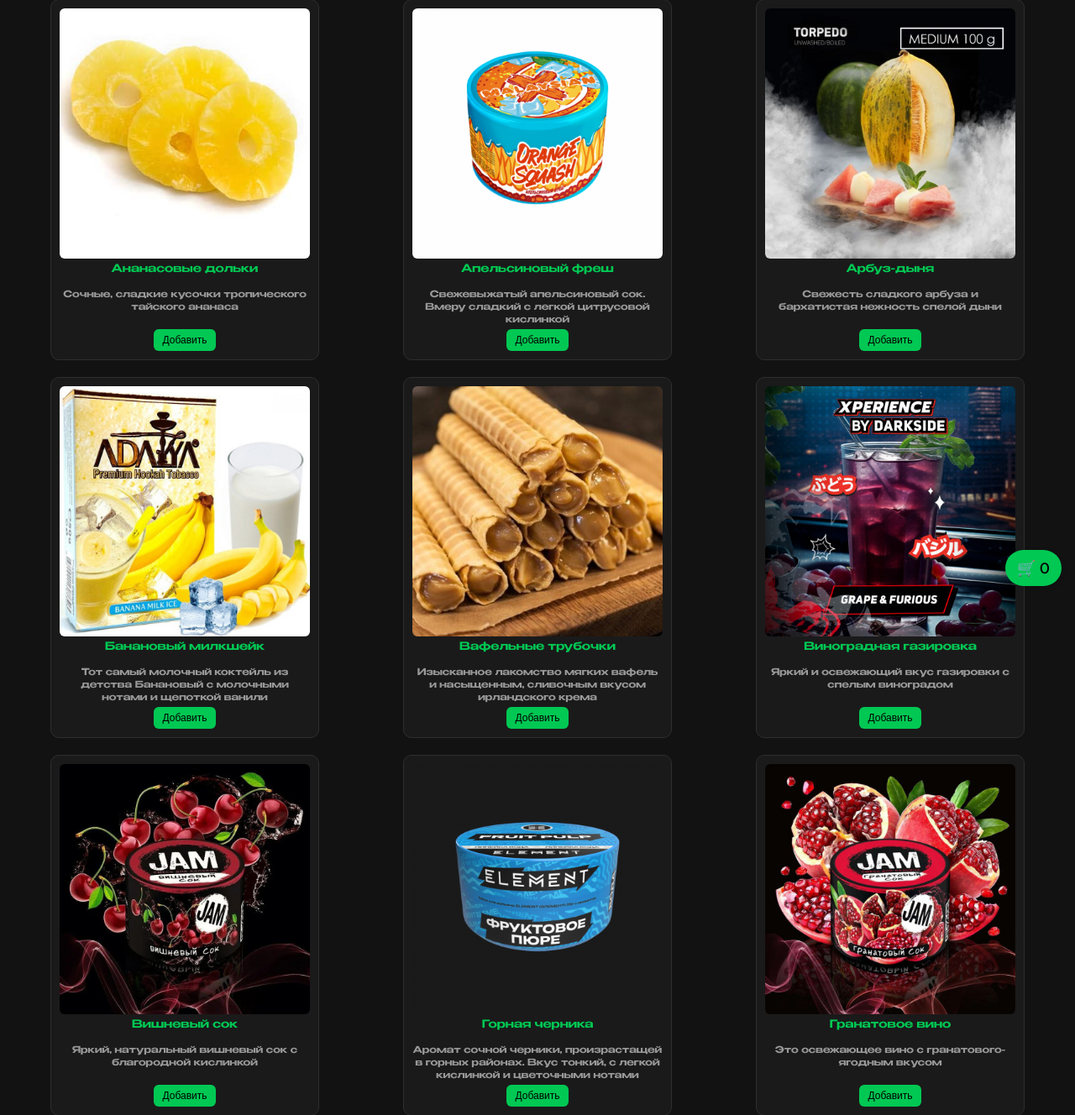
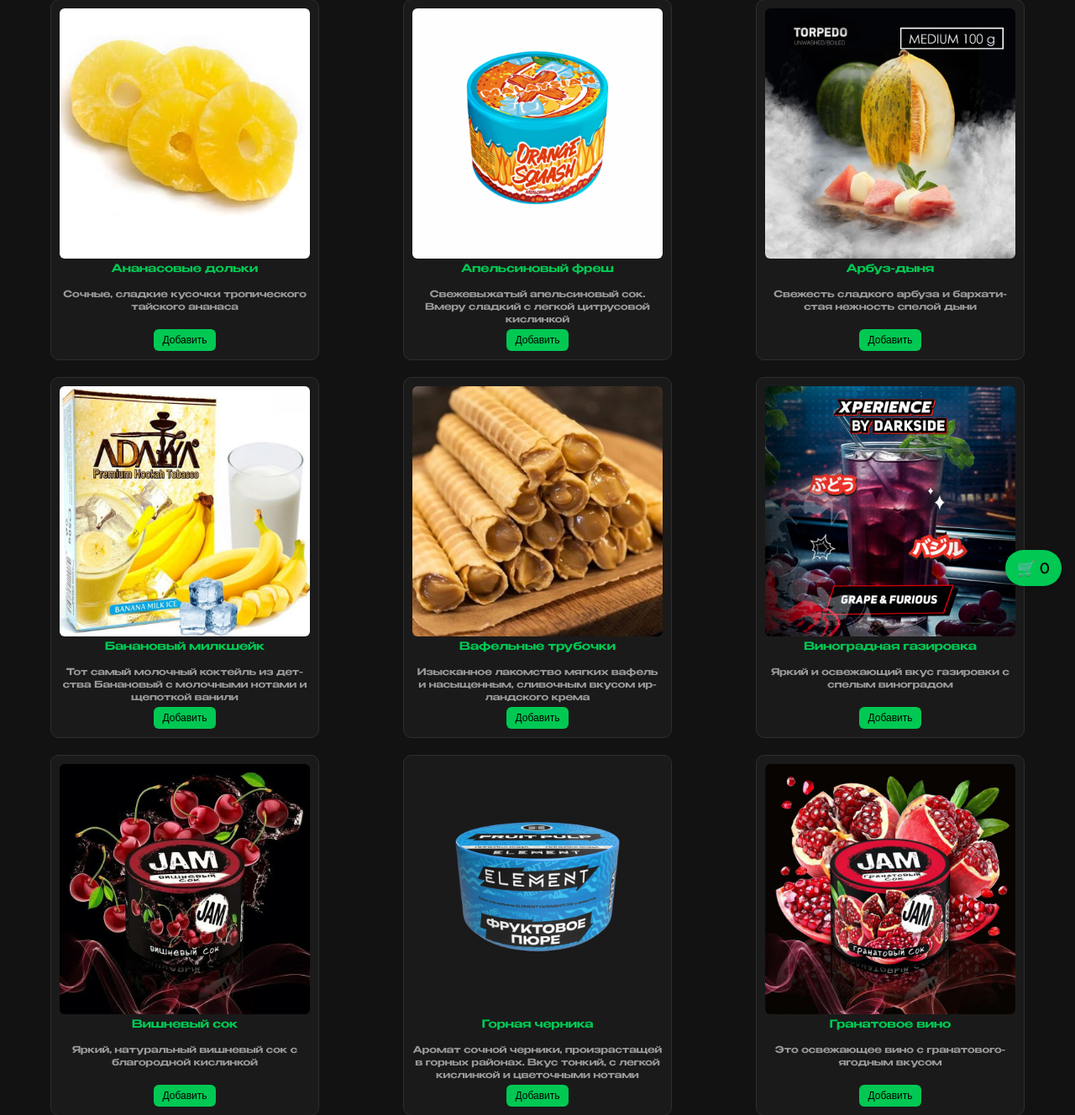
Before and after one commit to sazi48/Website-Application-for-Telegram-Product-Shop, a Flask app: page / in a window 1280 px wide. Shown: the part 86-1414 px from the top of the page at 84% size. Run offline with Flask 3, Linux system fonts and the light colour scheme.

Commit message:
Разрыв слов

```diff
--- a/static/styles.css
+++ b/static/styles.css
@@ -439,3 +439,10 @@ p {
   display: flex;
   justify-content: center;
 }
+.product-name,
+.description {
+  word-break: normal;        /* не ломаем слова */
+  overflow-wrap: break-word; /* переносим только по границам слов */
+  hyphens: auto;              /* если нужно, добавляет тире для переноса (можно убрать) */
+}
+text-align: center;
```
